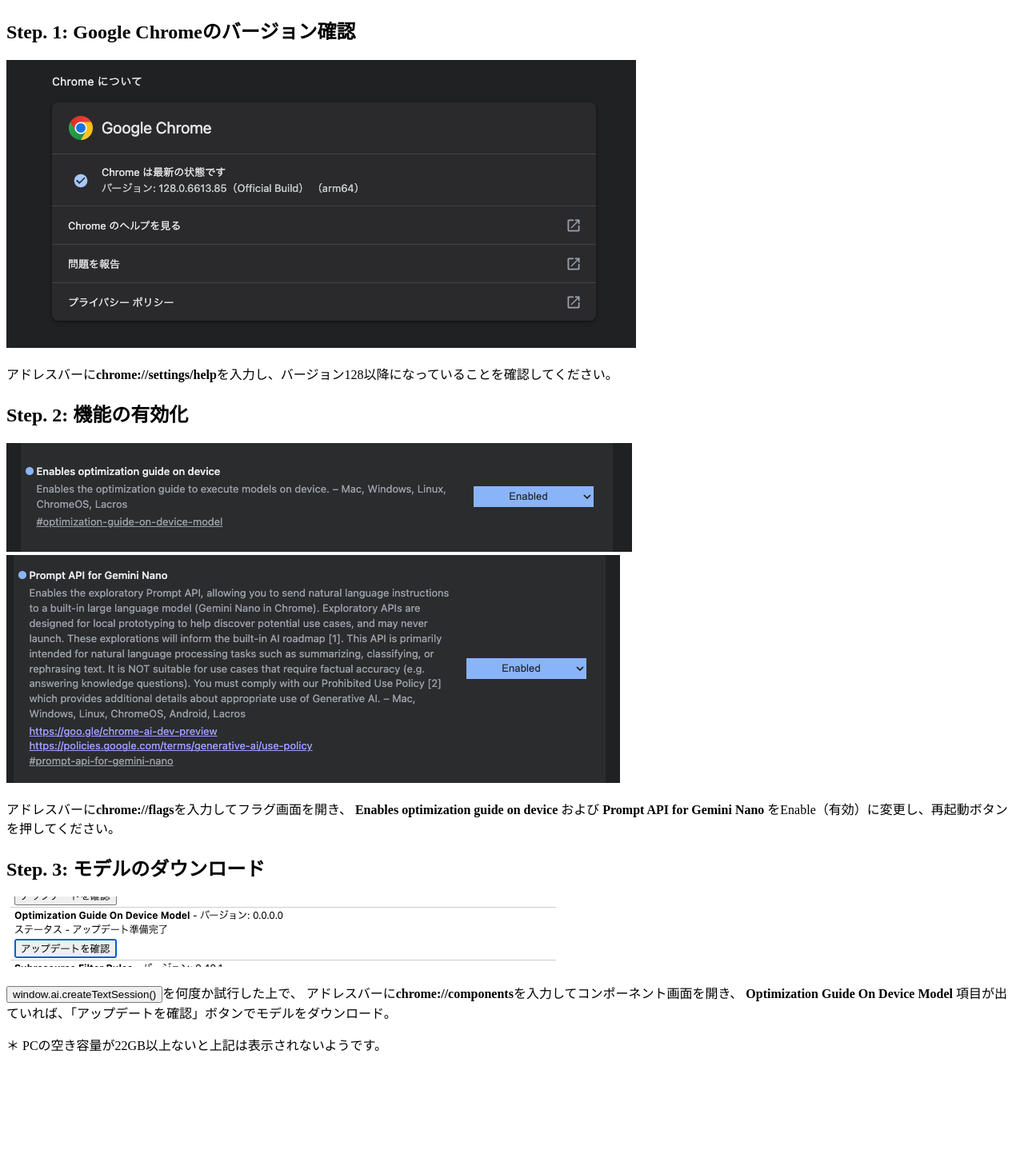
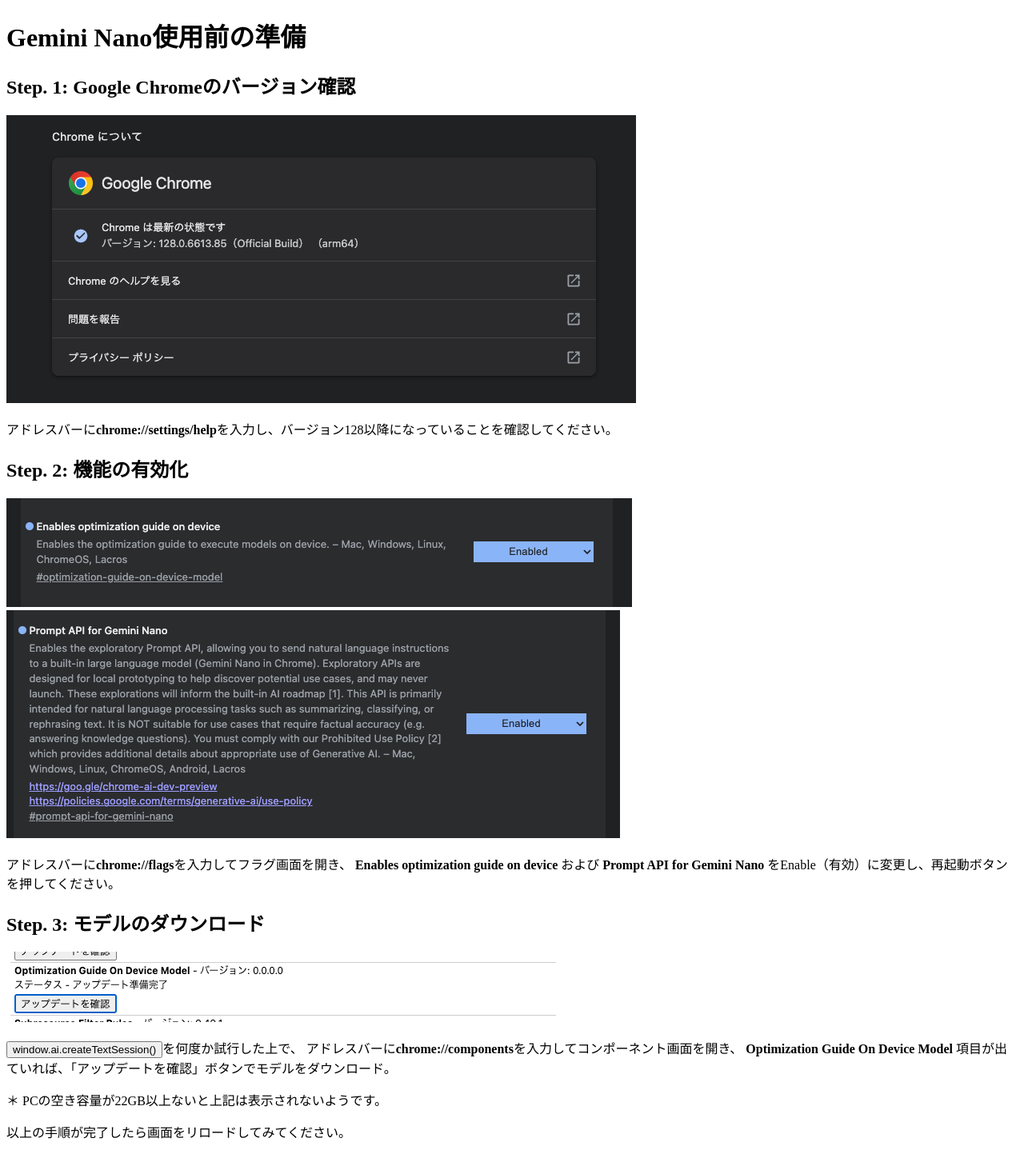
Before and after one commit to blue1st/gemini-nano-tester, a Nuxt app: page / in a window 1280 px wide. Shown: the whole page at 80% size. Before the commit the page ends 1334 px from the top, so only its background shows below. Built offline with nearby package versions, Linux system fonts and the light colour scheme.

Commit message:
add text

```diff
--- a/components/Guide.vue
+++ b/components/Guide.vue
@@ -1,5 +1,6 @@
 <template>
   <div>
+    <h1>Gemini Nano使用前の準備</h1>
     <div>
       <h2>Step. 1: Google Chromeのバージョン確認</h2>
       <div>
@@ -35,6 +36,7 @@
          <p>＊ PCの空き容量が22GB以上ないと上記は表示されないようです。</p>
       </div>
     </div>
+    <p>以上の手順が完了したら画面をリロードしてみてください。</p>
   </div>
 </template>
 <script setup lang="ts">
```
